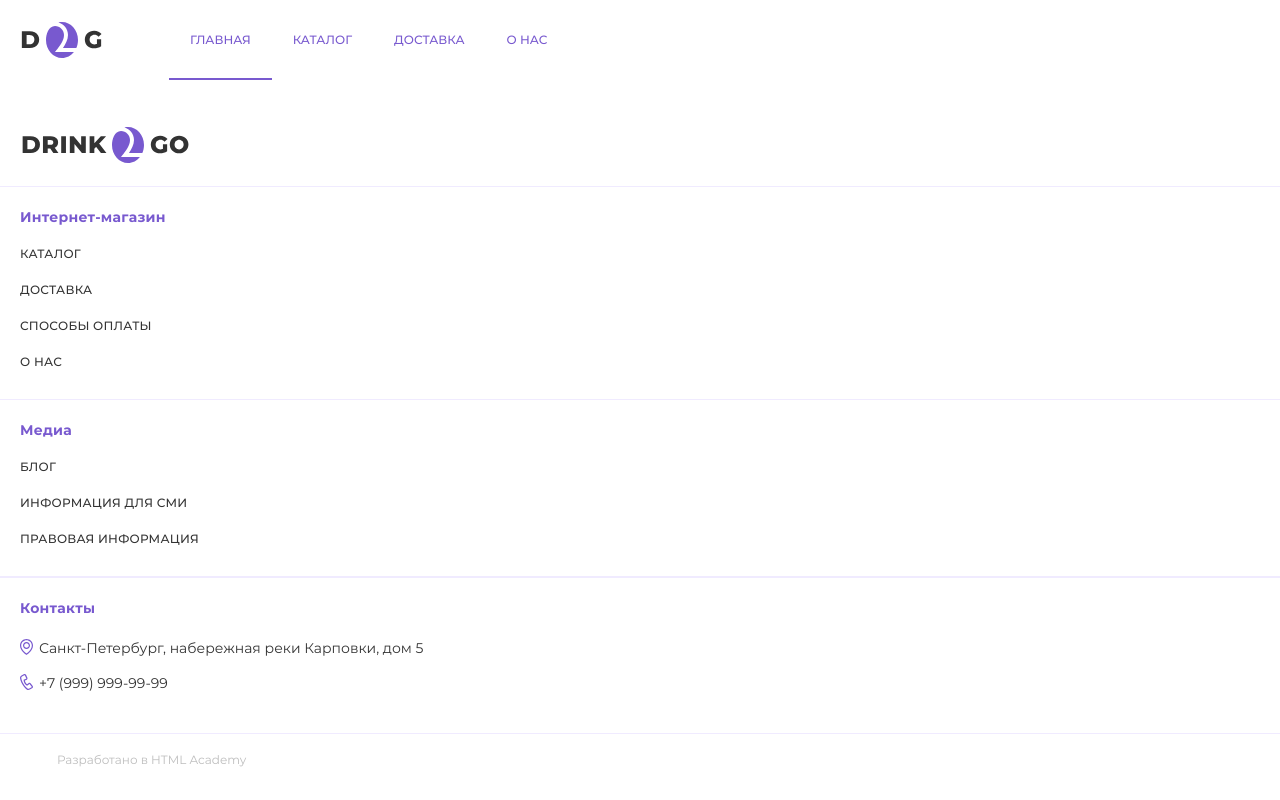
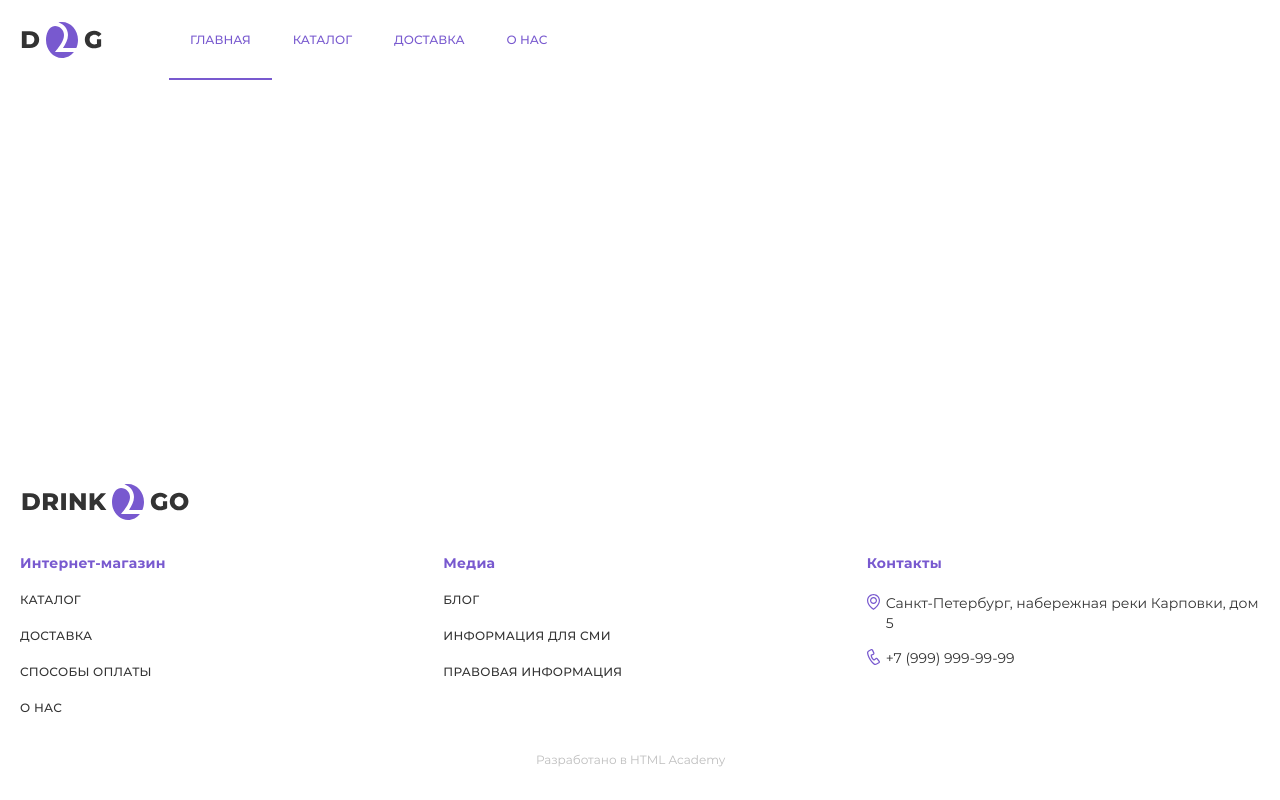
Before and after one commit to macgvai/Drink2Go, a website: page source/index.html in a window 1280 px wide. Drawn offline with nearby package versions, Linux system fonts and the light colour scheme; files that its build step writes are made by us from their sources.

Commit message:
закончил footer

```diff
--- a/source/less/blocks/page-footer.less
+++ b/source/less/blocks/page-footer.less
@@ -1,10 +1,17 @@
 .page-footer {
   padding-top: 20px;
+  @media (min-width: @desktop-width) {
+    display: grid;
+    grid-template-columns: 318px 1fr;
+  }
 }
 .page-footer__header {
   display: flex;
   justify-content: space-between;
   margin-bottom: 19px;
+  @media (min-width: @desktop-width) {
+    display: block;
+  }
 }
 .page-footer__header-logo-wrapper {
 }
@@ -24,8 +31,20 @@
     line-height: 16px;
     color: @base-black;
   }
+  @media (min-width: @desktop-width) {
+    font-size: 14px;
+    line-height: 20px;
+    width: 318px;
+    margin: 0;
+    margin-top: 6px;
+  }
 }
 .page-footer__main {
+  @media (min-width: @tablet-width) {
+    display: grid;
+    grid-template-columns: 1fr 1fr 1fr;
+    grid-gap: 30px;
+  }
 }
 .page-footer__store {
   border-top: 1px solid @secondary-base ;
@@ -33,6 +52,14 @@
   margin: 0 -20px;
   padding: 0 20px;
   min-height: 214px;
+  @media (min-width: @tablet-width) {
+    border: none;
+    min-height: 146px;
+  }
+  @media (min-width: @desktop-width) {
+    margin: 0;
+    padding: 0 31px;
+  }
 }
 .page-footer__store-title,
 .page-footer__media-title,
@@ -44,6 +71,9 @@
   letter-spacing: 0.02em;
   color: @base-primary;
   margin-top: 20px;
+  @media (min-width: @tablet-width) {
+    margin-top: 10px;
+  }
 }
 
 .page-footer__store-list {
@@ -68,6 +98,13 @@
   margin: 0 -20px;
   padding: 0 20px;
   min-height: 157px;
+  @media (min-width: @tablet-width) {
+    border: none;
+  }
+  @media (min-width: @desktop-width) {
+    margin: 0;
+    padding: 0 10px;
+  }
 }
 .page-footer__media-title {
 }
@@ -83,6 +120,13 @@
   margin: 0 -20px;
   padding: 0 20px;
   min-height: 136px;
+  @media (min-width: @tablet-width) {
+    border: none;
+  }
+  @media (min-width: @desktop-width) {
+    margin: 0;
+    padding: 0 10px;
+  }
 }
 
 .page-footer__contacts-adress {
@@ -133,10 +177,17 @@
   font-size: 12px;
   line-height: 16px;
   color: @base-grey;
+  @media (min-width: @tablet-width) {
+    width: 282px;
+    margin: 0 auto;
+  }
+  @media (min-width: @desktop-width) {
+    grid-area: 2 / 1 / 3 / 3;
+    padding-top: 10px;
+  }
 }
 .page-footer__bottom-copyright {
   display: flex;
-
 }
 .page-footer__bottom-logo-link {
   display: flex;
--- a/source/less/blocks/social-list.less
+++ b/source/less/blocks/social-list.less
@@ -4,6 +4,9 @@
   padding-top: 8px;
   width: 140px;
   margin-right: 10px;
+  @media (min-width: @desktop-width) {
+    margin: 52px 0 0 9px;
+  }
 }
 .social-list__item {
 }
```
